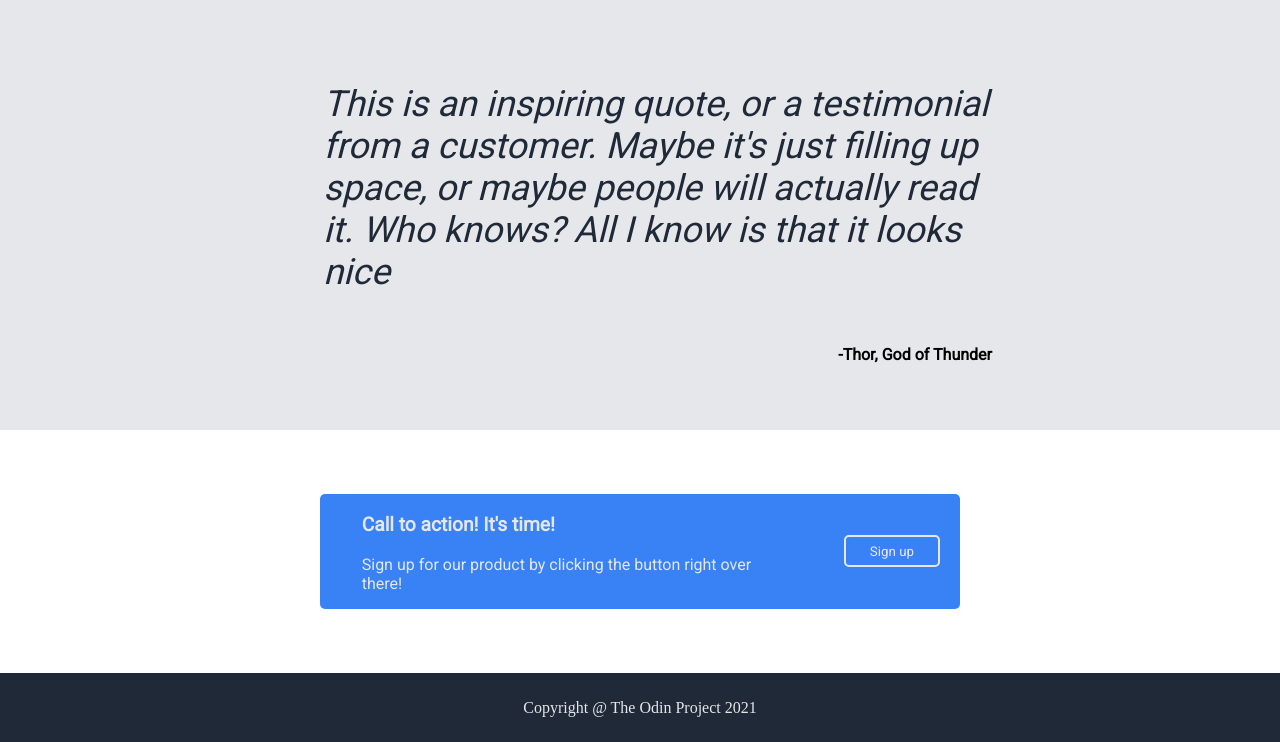
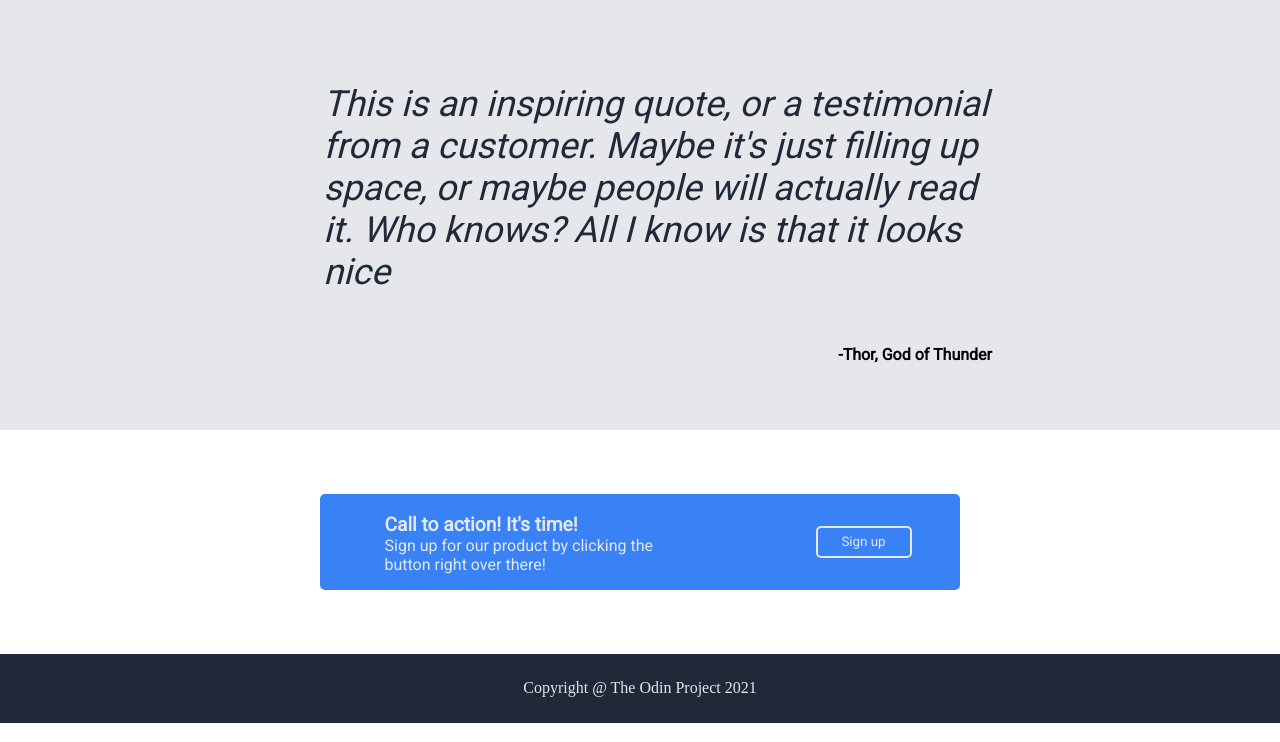
Before and after one commit to shaswat-satyam/LandingPage, a plain HTML site: page index.html in a window 1280 px wide. Shown: the part 721-1463 px from the top of the page. Drawn offline with Linux system fonts and the light colour scheme.

Commit message:
Changed the banner

```diff
--- a/style.css
+++ b/style.css
@@ -159,6 +159,15 @@ button{
 .bannerHeading{
     font-weight:bolder;
     font-size: larger;
+    margin-bottom: 0;
+}
+
+.bannerDescription{
+    margin-top: 0;
+}
+
+.bannerText{
+    width: 50%;
 }
 
 .banner{
```
